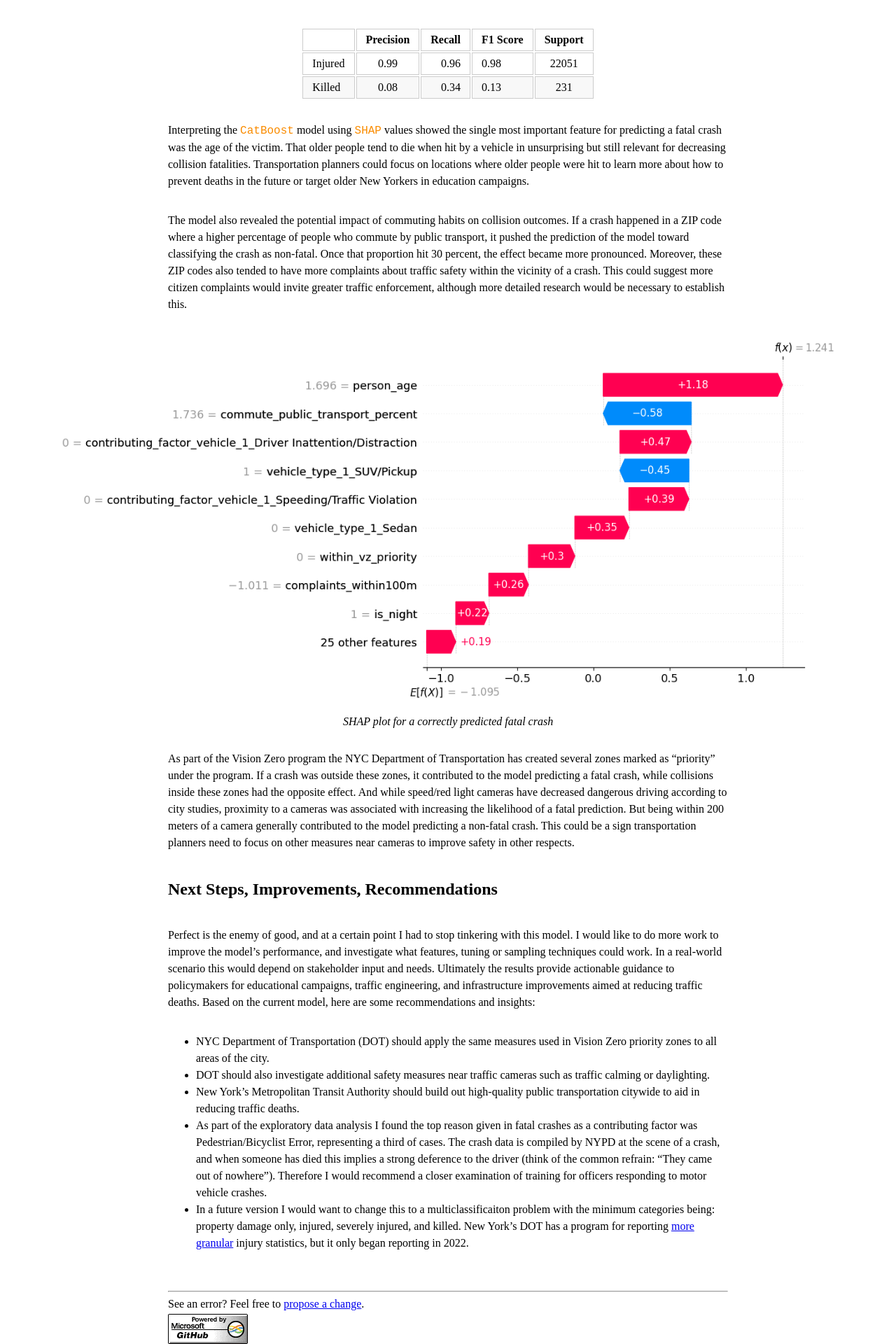
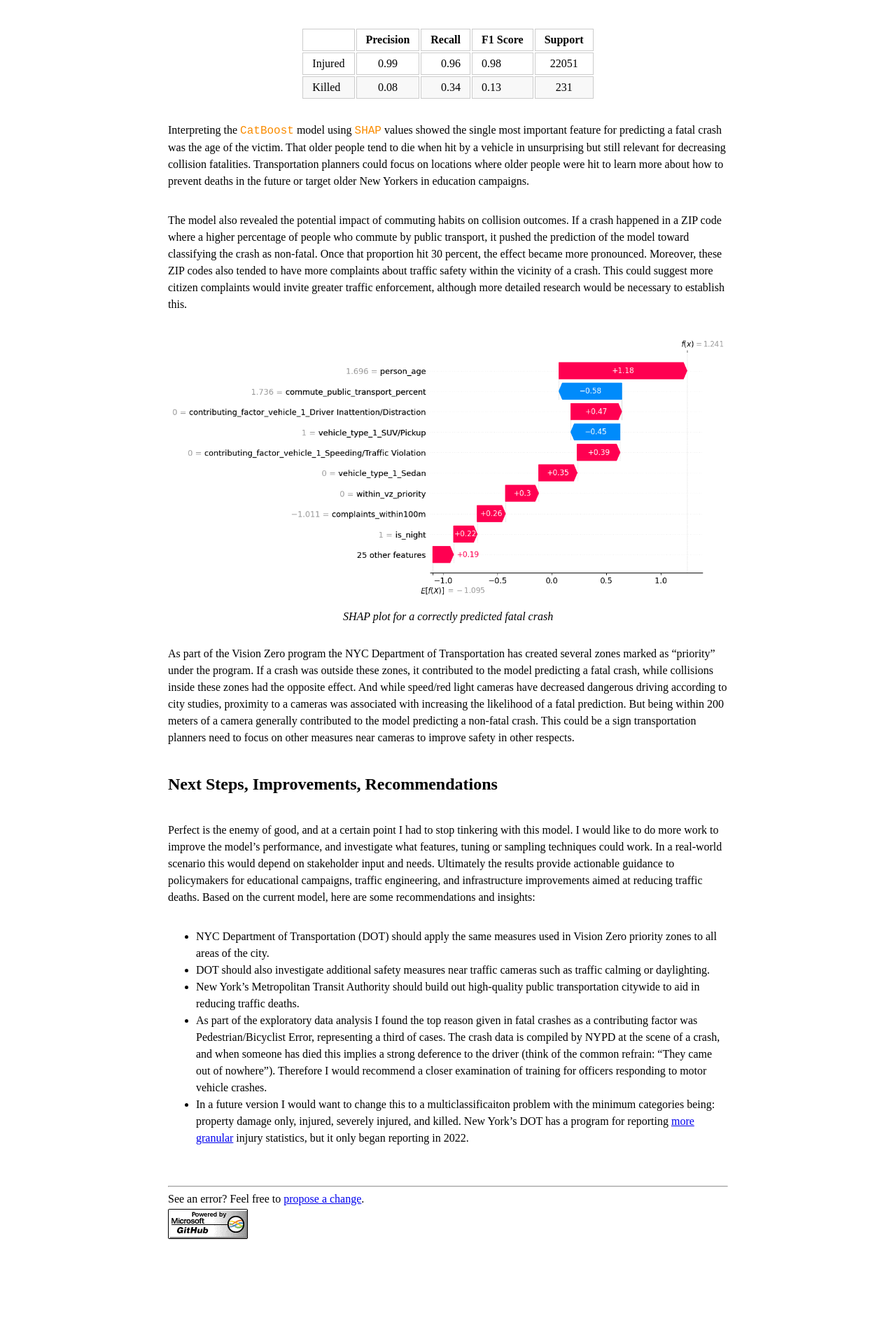
Before and after one commit to benarnav/benarnav.github.io, a Jekyll site: the page built from posts/nyc_trafficML.md, in a window 1280 px wide. Shown: the part 3246-5166 px from the top of the page at 70% size. Built offline with Jekyll 4.4.1, drawn with Linux system fonts in a browser that asks for light colours; after the commit the page ends 5016 px from its top, so only the background shows below that.

Commit message:
update layout

```diff
--- a/posts/nyc_trafficML.md
+++ b/posts/nyc_trafficML.md
@@ -56,7 +56,7 @@ After trying a range of models and sampling techniques, I selected a `CatBoost`
 Interpreting the `CatBoost` model using `SHAP` values showed the single most important feature for predicting a fatal crash was the age of the victim. That older people tend to die when hit by a vehicle in unsurprising but still relevant for decreasing collision fatalities. Transportation planners could focus on locations where older people were hit to learn more about how to prevent deaths in the future or target older New Yorkers in education campaigns.
 
 The model also revealed the potential impact of commuting habits on collision outcomes. If a crash happened in a ZIP code where a higher percentage of people who commute by public transport, it pushed the prediction of the model toward classifying the crash as non-fatal. Once that proportion hit 30 percent, the effect became more pronounced. Moreover, these ZIP codes also tended to have more complaints about traffic safety within the vicinity of a crash. This could suggest more citizen complaints would invite greater traffic enforcement, although more detailed research would be necessary to establish this.
-<figure class="oversize-figure">
+<figure>
     <img src="/assets/img/traffic_shap_waterfall1.png" alt="SHAP plot for a correctly predicted fatal crash" />
   <figcaption>SHAP plot for a correctly predicted fatal crash</figcaption>
 </figure>
```
